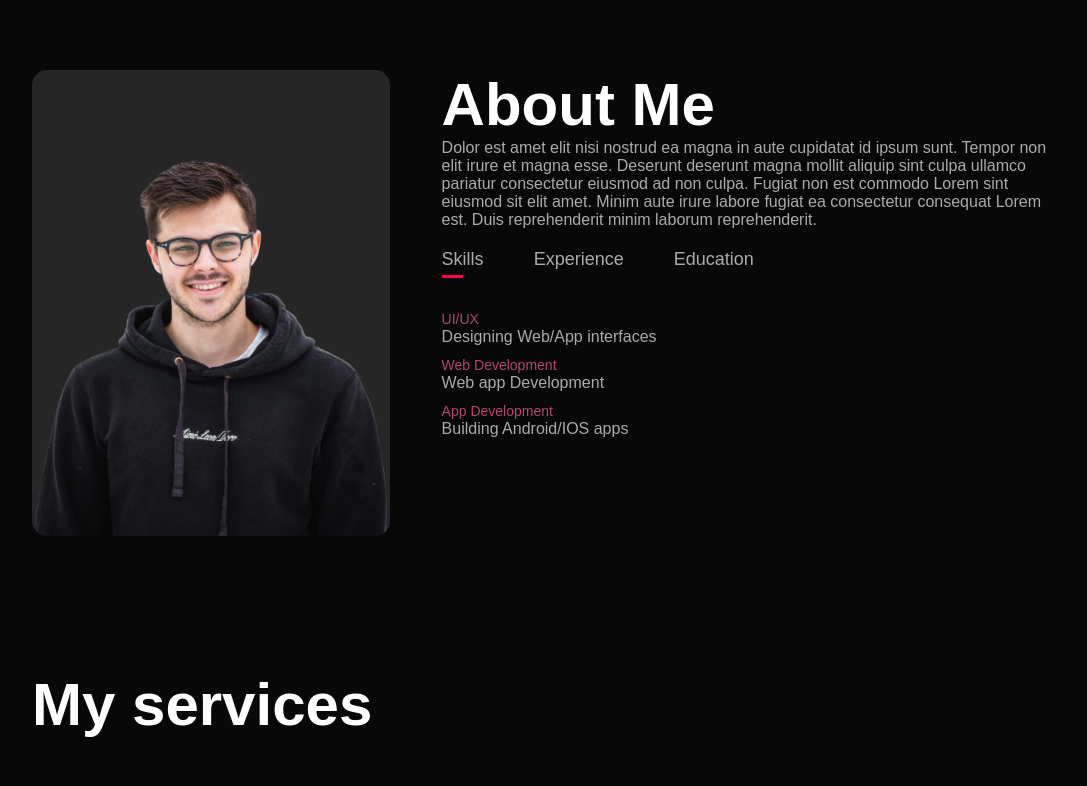
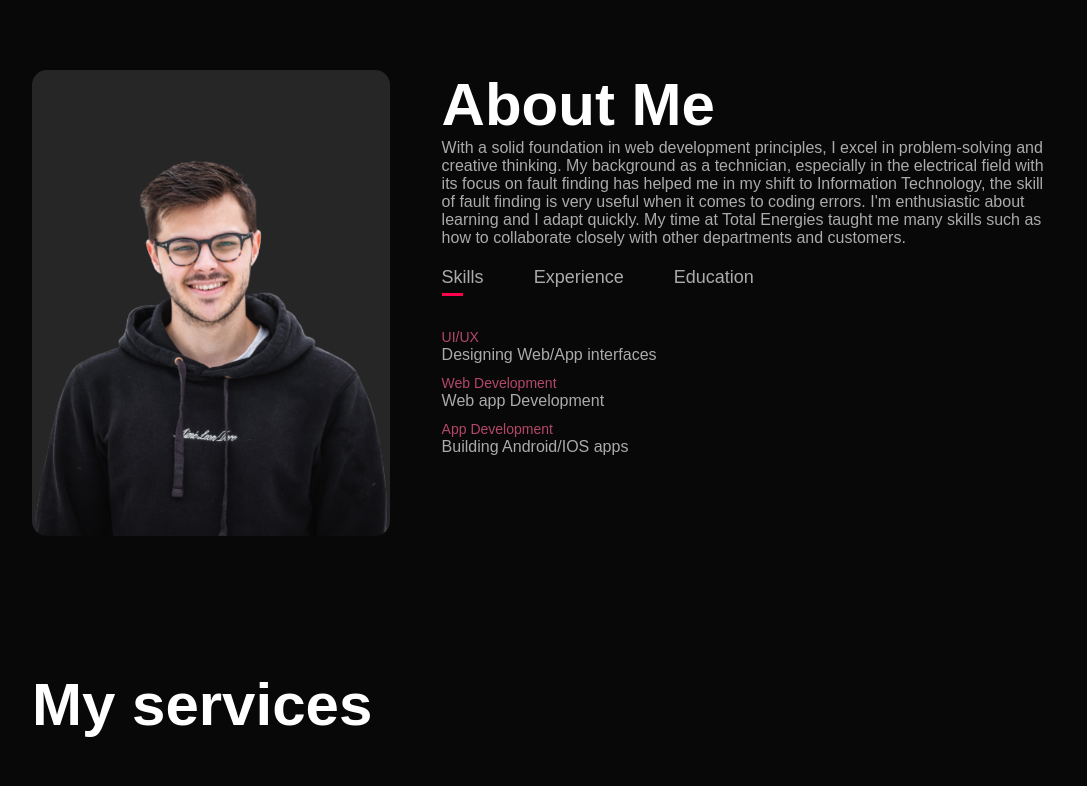
Before and after one commit to MarcoVCarreira/Portfolio-Website, a plain HTML site: page index.html in a window 1280 px wide. Shown: the part 820-1606 px from the top of the page, without its empty margins (96-1183 px from the left). Drawn offline with Linux system fonts and the light colour scheme.

Commit message:
info update

```diff
--- a/index.html
+++ b/index.html
@@ -43,13 +43,14 @@
           <div class="about-col-2">
             <h1 class="sub-title">About Me</h1>
             <p>
-              Dolor est amet elit nisi nostrud ea magna in aute cupidatat id
-              ipsum sunt. Tempor non elit irure et magna esse. Deserunt deserunt
-              magna mollit aliquip sint culpa ullamco pariatur consectetur
-              eiusmod ad non culpa. Fugiat non est commodo Lorem sint eiusmod
-              sit elit amet. Minim aute irure labore fugiat ea consectetur
-              consequat Lorem est. Duis reprehenderit minim laborum
-              reprehenderit.
+              With a solid foundation in web development principles, I excel in
+              problem-solving and creative thinking. My background as a
+              technician, especially in the electrical field with its focus on
+              fault finding has helped me in my shift to Information Technology,
+              the skill of fault finding is very useful when it comes to coding
+              errors. I'm enthusiastic about learning and I adapt quickly. My
+              time at Total Energies taught me many skills such as how to
+              collaborate closely with other departments and customers.
             </p>
             <div class="tab-titles">
               <p
```
